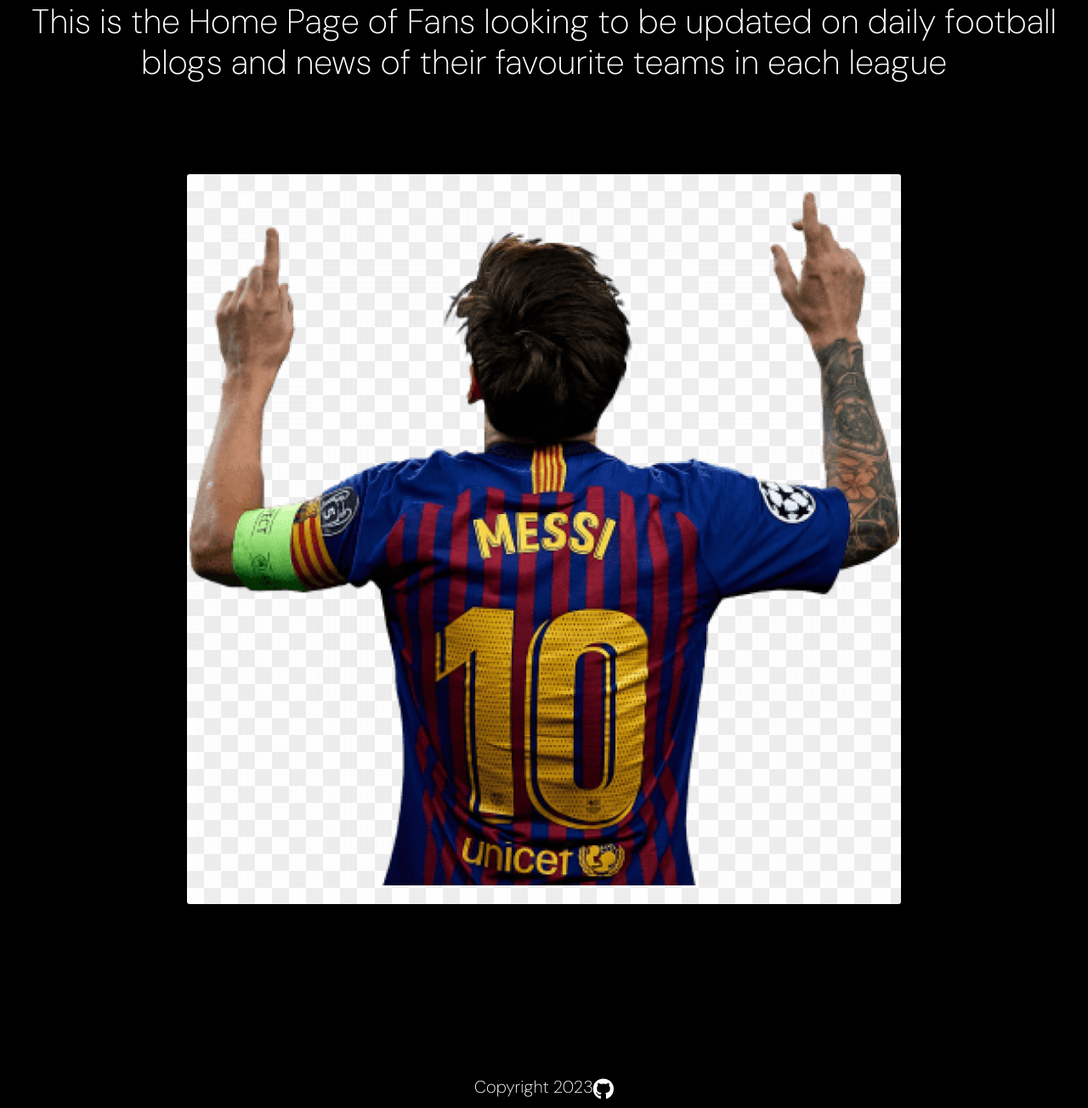
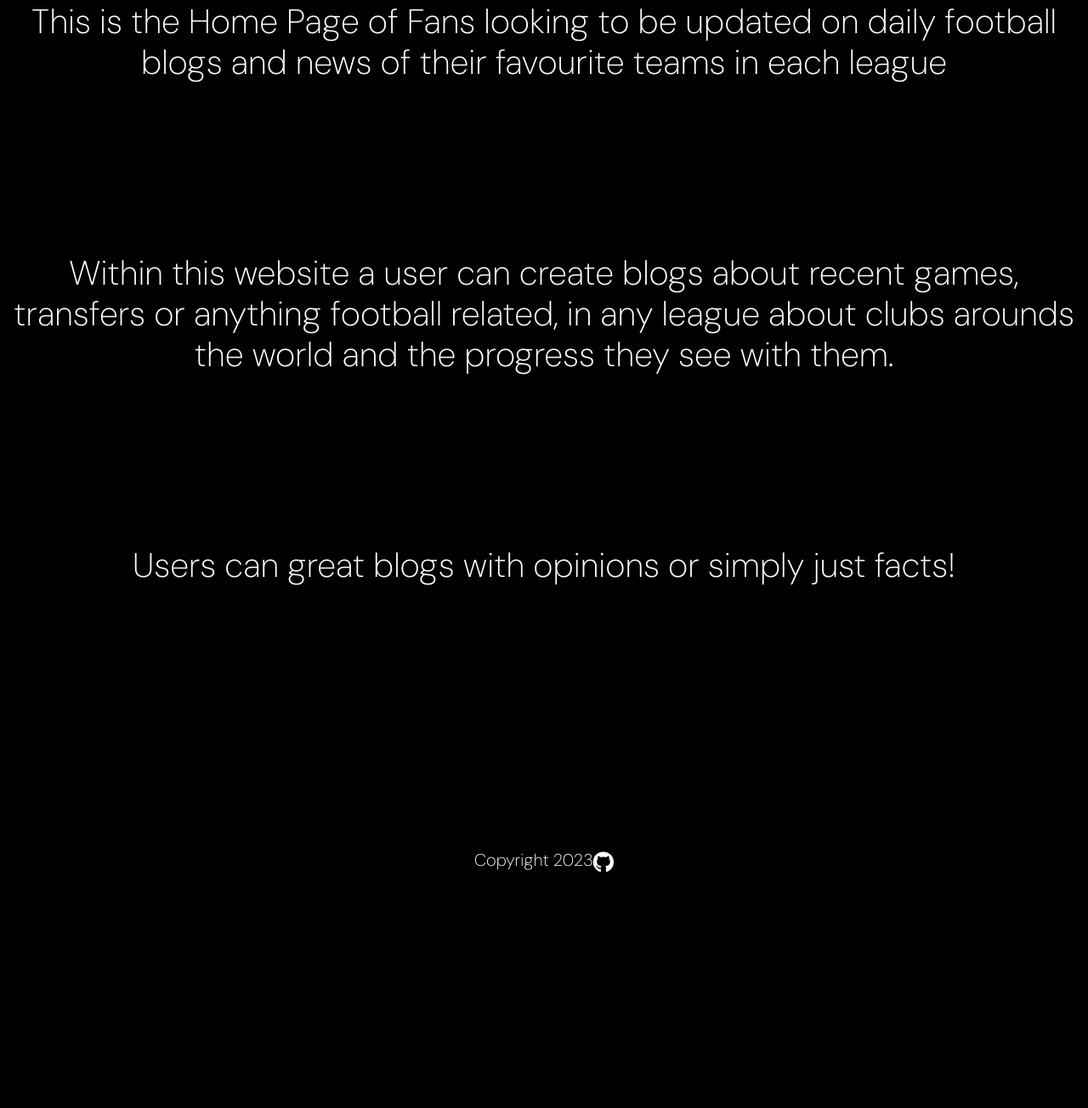
Before and after one commit to JoshuaCarroll1/footballcheckin, a Django app: page / in a window 1280 px wide. Shown: the part 265-1569 px from the top of the page at 85% size. After the commit the page ends 1291 px from the top, so only its background shows below. Run offline with Django 3.2, Linux system fonts and the light colour scheme; some libraries are stand-ins or nearby versions.

Commit message:
Add new paragraphs for new users

```diff
--- a/todo/templates/todo/index.html
+++ b/todo/templates/todo/index.html
@@ -15,12 +15,16 @@
     </div>
 </h2>
 
-<div class="container">
-    <div class="row">
-        <div class="col-sm">
-            <img id="messi" class="center rounded-sm" src="{% static 'images/messi.png' %}" type="images/jpeg">
-        </div>
+<h2>
+    <div class="row justify-content-md-center">
+        Within this website a user can create blogs about recent games, transfers or anything football related, in any league about clubs arounds the world and the progress they see with them.
     </div>
+</h2>
 
+<h2>
+    <div class="row justify-content-md-center">
+        Users can great blogs with opinions or simply just facts!
+    </div>
+</h2>
 
 {% endblock %}
```
